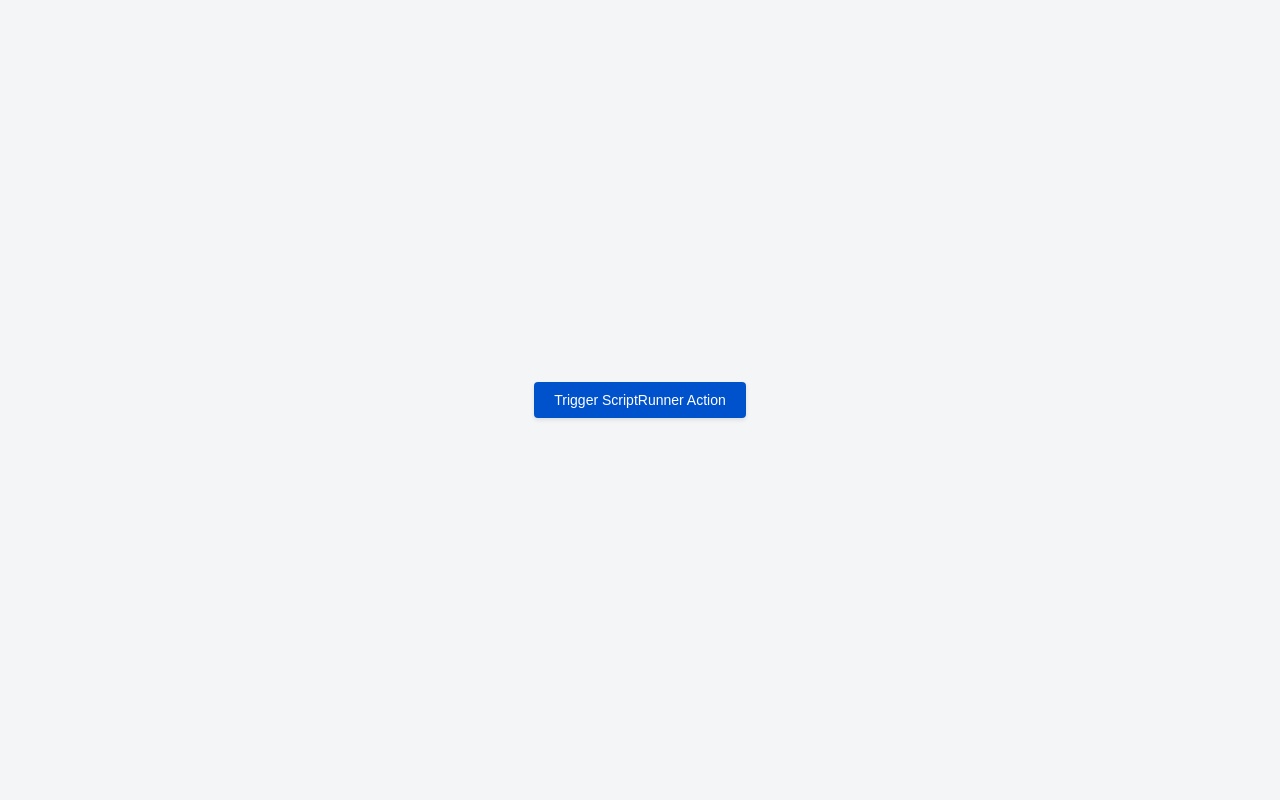
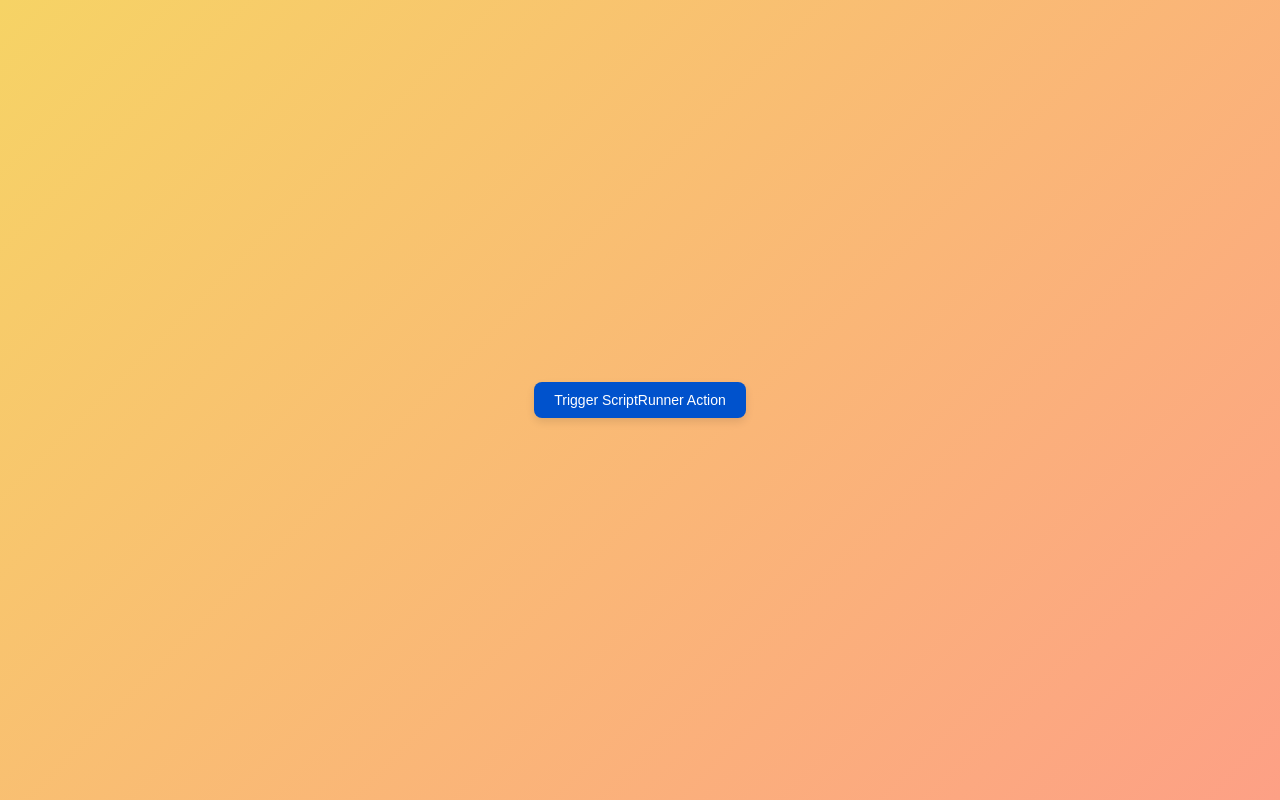
Before and after one commit to justin29821/jira-sidebar-panel-button, a plain HTML site: page index.html in a window 1280 px wide. Drawn offline with Linux system fonts and the light colour scheme.

Commit message:
Update index.html

```diff
--- a/index.html
+++ b/index.html
@@ -5,7 +5,10 @@
     font-family: "Segoe UI", Roboto, sans-serif;
     margin: 0;
     padding: 10px;
-      background-color: #f4f5f7;
+    background: linear-gradient(135deg, #f6d365 0%, #fda085 100%);
+    color: #172B4D;
+    height: 100vh;
+    box-sizing: border-box;
   }
 
   .button-container {
@@ -22,14 +25,15 @@
     padding: 10px 20px;
     font-size: 14px;
     font-weight: 500;
-      border-radius: 4px;
+    border-radius: 8px;
     cursor: pointer;
-      transition: background-color 0.3s ease;
-      box-shadow: 0 2px 4px rgba(0,0,0,0.1);
+    transition: background-color 0.3s ease, transform 0.2s ease;
+    box-shadow: 0 4px 8px rgba(0,0,0,0.1);
   }
 
   .trigger-button:hover {
     background-color: #0747A6;
+    transform: scale(1.05);
   }
 
   .trigger-button:disabled {
@@ -37,6 +41,7 @@
     cursor: not-allowed;
   }
 </style>
+
 
   <script>
     async function triggerAction(button) {
```
Lines whose indentation alone changed are shown as unchanged.
